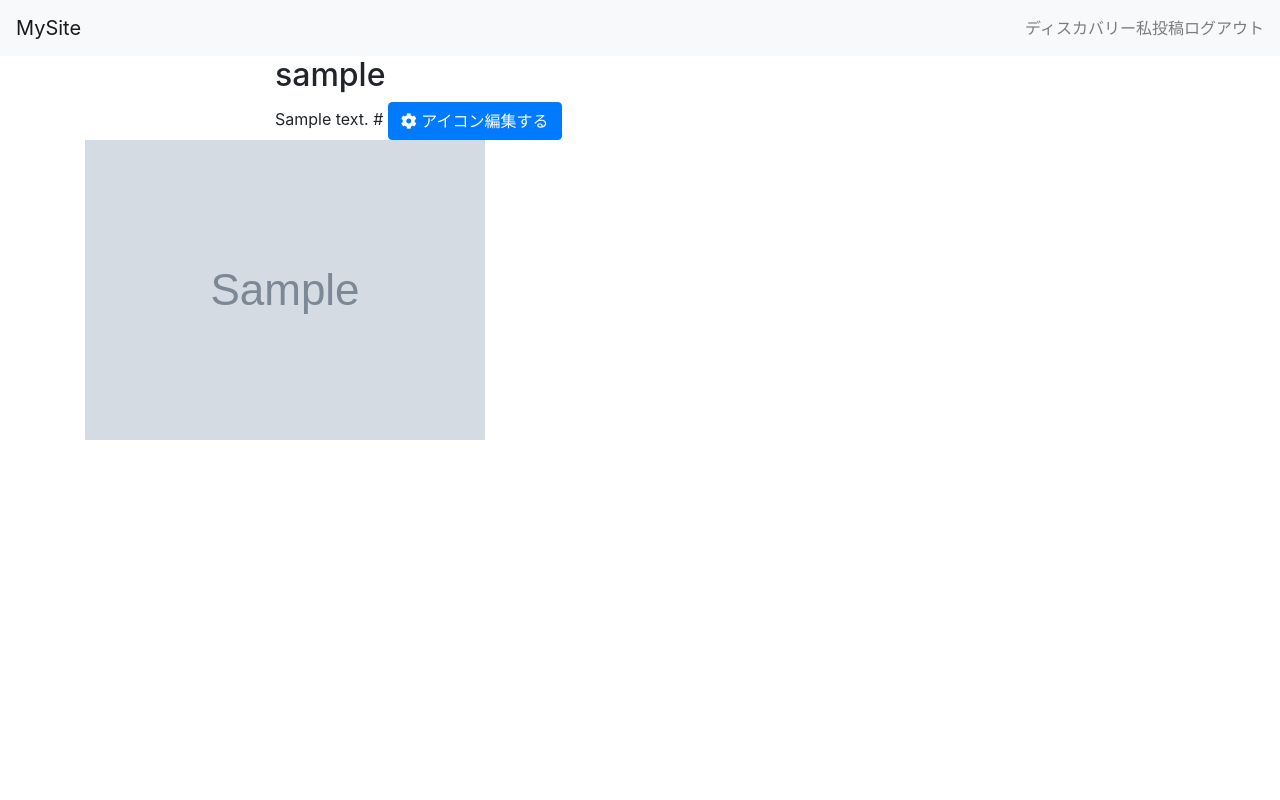
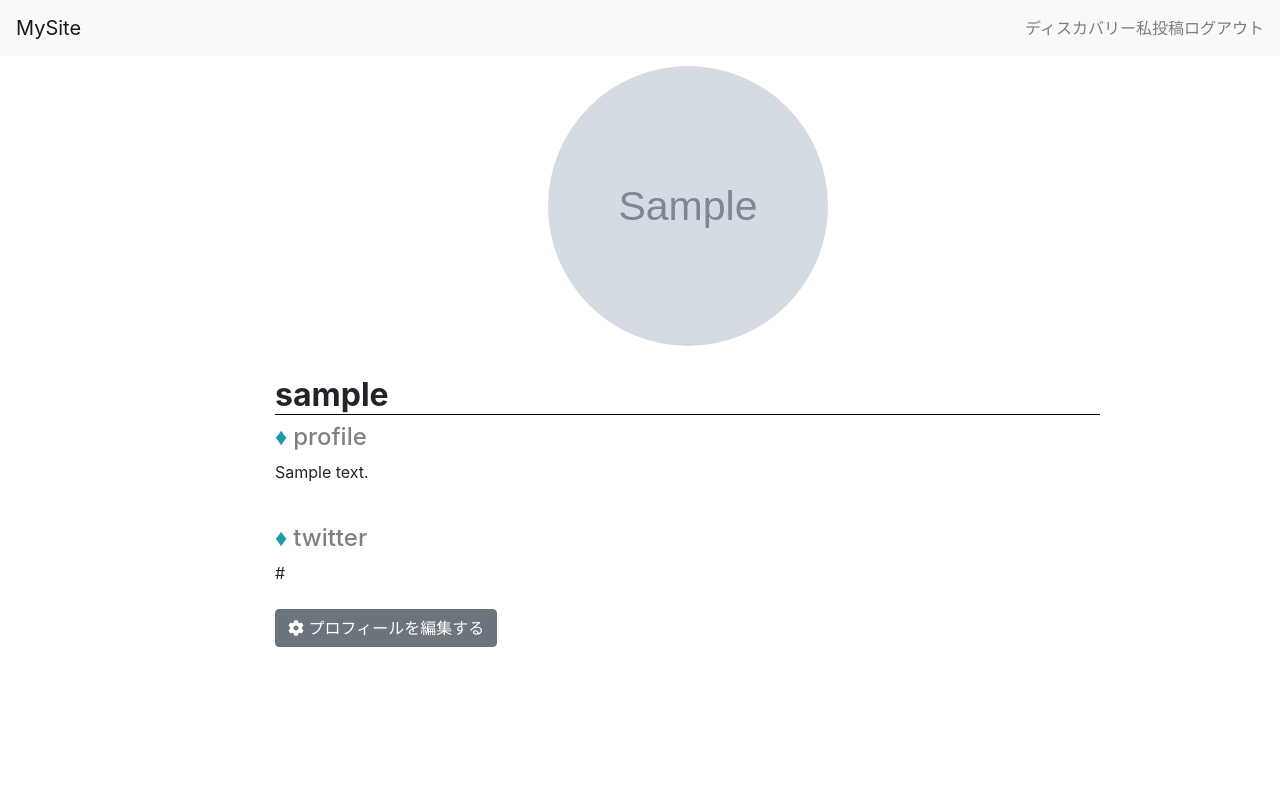
Before and after one commit to k4nekom/myj_hackathon, a Django app: page /accounts/sample/ in a window 1280 px wide. Run offline with Django 3.2, Linux system fonts and the light colour scheme; a user stored in the database is signed in; tables that the repository leaves empty hold one stand-in row (values such as "Sample post"); grey boxes marked "Sample" are stand-in pictures; some libraries are stand-ins or nearby versions.

Commit message:
user_detail編集

```diff
--- a/mysite/static/accounts/user_detail.css
+++ b/mysite/static/accounts/user_detail.css
@@ -0,0 +1,35 @@
+
+.user_icon_img{
+    display: block;
+    width: 280px;
+    height: 280px;
+    border-radius: 50%;
+    overflow: hidden;
+    margin: 10px auto 30px;
+    position: relative;
+    background-size: cover;
+}
+
+
+
+
+.detail_user_profile{
+    color: gray;
+}
+
+.detail_user_profile::before{
+    content: "♦︎";
+    color: #1b9aaa;
+    padding-right: 6px;
+
+}
+
+body{
+    justify-content: center;
+    margin-bottom: 40px;
+}
+
+.detail_user_name{
+    font-weight: bold;
+    border-bottom: 1px solid #000;
+}
--- a/mysite/templates/accounts/user_detail.html
+++ b/mysite/templates/accounts/user_detail.html
@@ -6,20 +6,29 @@
         <div class="col-md-2 col-md-offset-4">
         </div>
         <div class="col-md-9">
-            <h2>
+            {% if user.icon %}
+                <img src=" {{user.icon.url}}" class="user_icon_img">
+            {% endif %}
+            <h2 class="detail_user_name">
                 {{user.username}}
             </h2>
-            {{user.message}}
+
+            <h4 class="detail_user_profile">profile</h4>
+
+            <p>{{user.message}}</p><br>
             {% if user.id == login_user.id %}
-                {{user.twitter_url}}
+                <h4 class="detail_user_profile">twitter</h4>
+                {{user.twitter_url}} <br>
+
+                <br>
                 <a href="{% url 'accounts:icon_edit' %}">
-                    <button class="btn btn-primary">
-                        <i class="fas fa-cog"></i> アイコン編集する
+                    <button class="btn btn-secondary">
+                        <i class="fas fa-cog"></i> プロフィールを編集する
                     </button>
                 </a>
             {% endif %}
         </div>
     </div>
-    <img src=" {{user.icon.url}}">
+
 </div>
 {% endblock contents %}
--- a/mysite/templates/base/app.html
+++ b/mysite/templates/base/app.html
@@ -15,6 +15,8 @@
         integrity="sha384-Gn5384xqQ1aoWXA+058RXPxPg6fy4IWvTNh0E263XmFcJlSAwiGgFAW/dAiS6JXm" crossorigin="anonymous">
 
     <link rel="stylesheet" href="{% static 'base/app.css' %}" type="text/css" />
+    <link rel="stylesheet" href="{% static 'accounts/user_detail.css' %}" type="text/css" />
+
 
     <script src="https://code.jquery.com/jquery-3.3.1.min.js"
         integrity="sha256-FgpCb/KJQlLNfOu91ta32o/NMZxltwRo8QtmkMRdAu8=" crossorigin="anonymous"></script>
```
Also changed, not shown: mysite/media/image/posts/ねこ_BH2r7LK.jpg (added), mysite/media/image/ねこ_QE4g4Es.jpg (added), mysite/media/image/犬.jpg (added).
